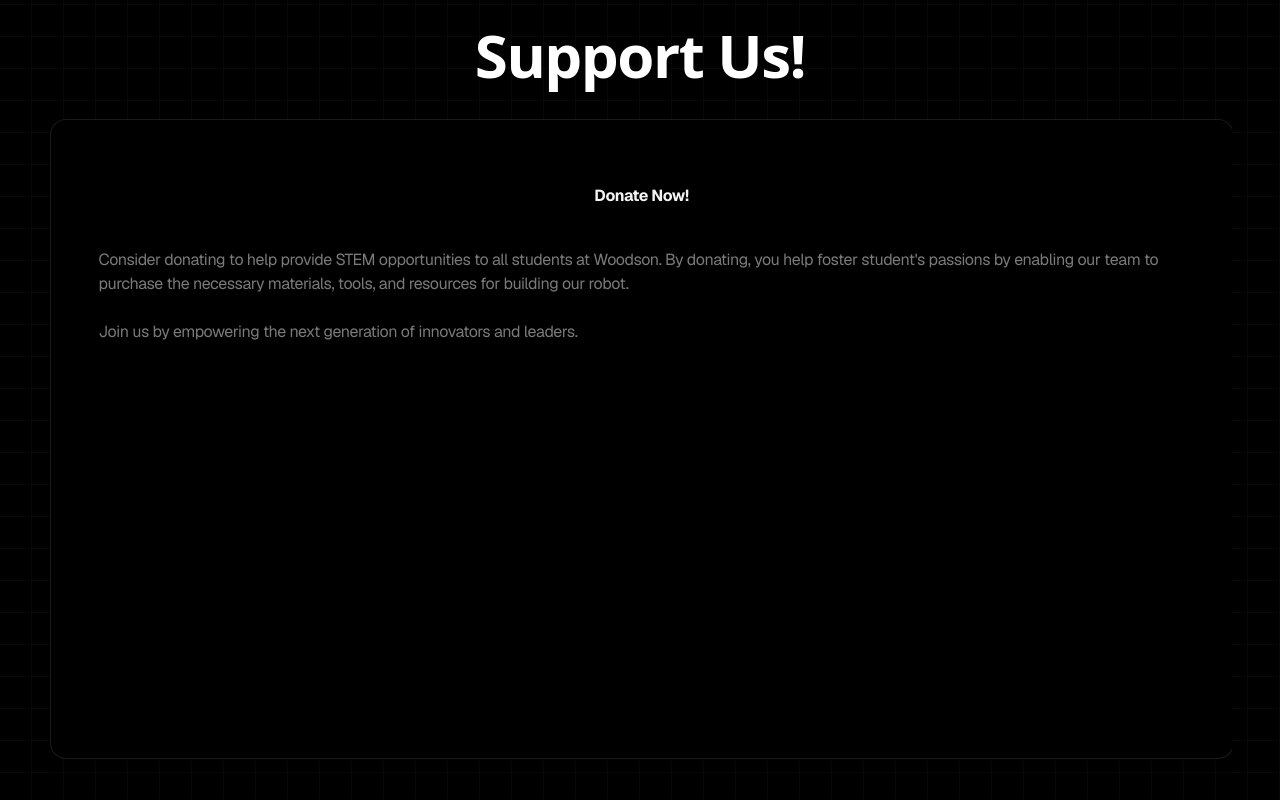
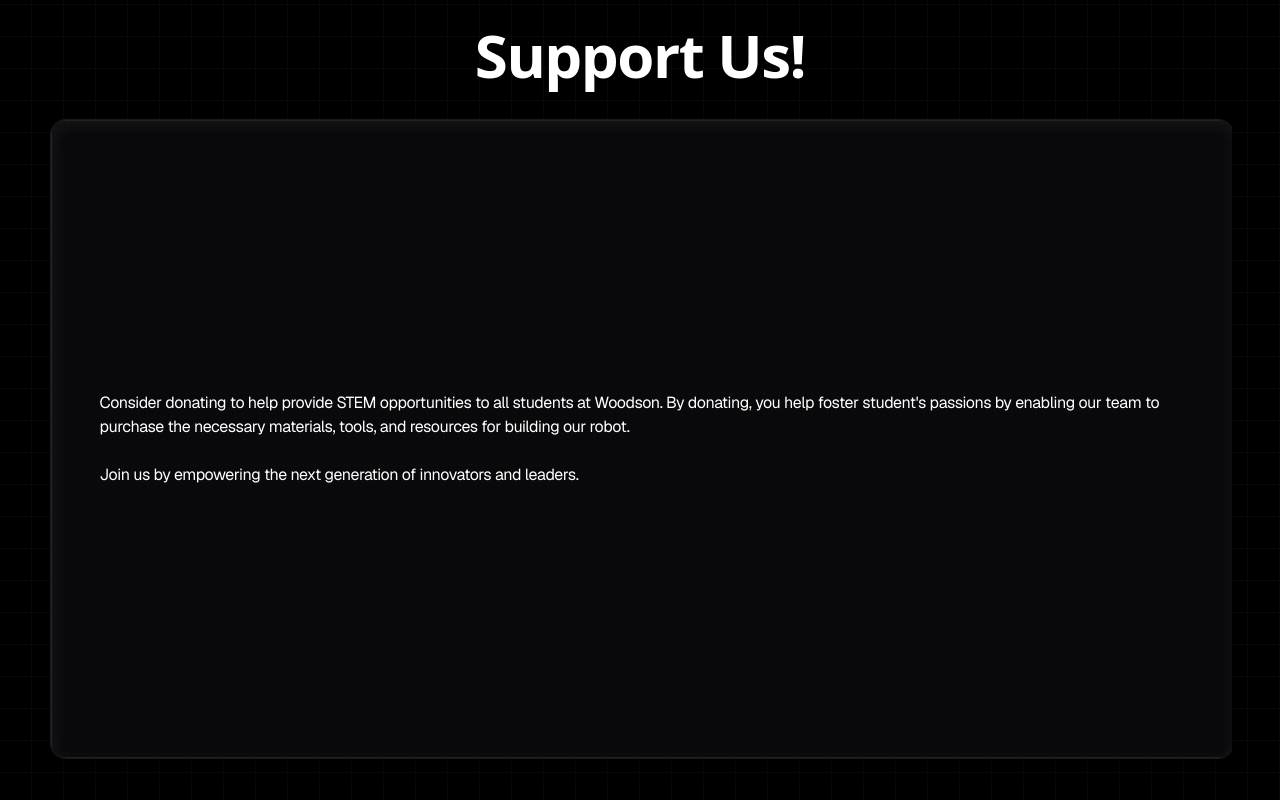
Before and after one commit to FRC8590/website, a Next.js app: page / in a window 1280 px wide. Shown: the part 4700-5500 px from the top of the page. Built offline with nearby package versions, Linux system fonts and the light colour scheme.

Commit message:
Ok now does this work

```diff
--- a/src/sections/support-us.tsx
+++ b/src/sections/support-us.tsx
@@ -8,10 +8,7 @@ export default function SupportUs() {
     return (
         <div className="h-[40rem] w-full flex items-center justify-center ">
             <PinContainer title="Donate!" href={DONATE_URL}>
-                <div className="flex items-center justify-center w-full basis-full flex-col p-4 tracking-tight text-zinc-100/50 sm:basis-1/2 h-[20rem] ">
-                    <h3 className="max-w-xs !pb-2 !m-0 font-bold  text-base text-zinc-100">
-                        Donate Now!
-                    </h3>
+                <div className="flex items-center justify-center w-full basis-full flex-col p-4 tracking-tight sm:basis-1/2 h-full dark:bg-grid-small-white/[0.05] bg-grid-small-black/[0.2] rounded-xl border border-[rgba(255,255,255,0.10)] dark:bg-zinc-950 bg-zinc-100 shadow-[2px_4px_16px_0px_rgba(248,248,248,0.06)_inset]">
                     <div className="text-base !m-0 !p-0 font-normal w-full">
                         <div className="flex flex-row overflow-y-auto w-full">
                             <p className="p-8">
```
